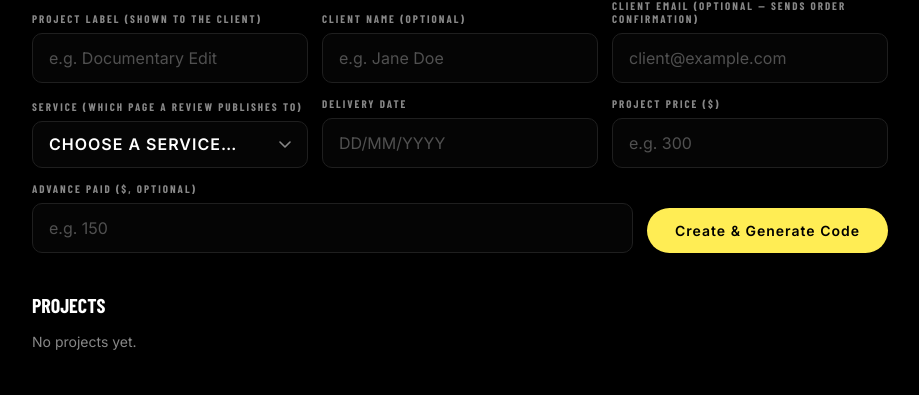
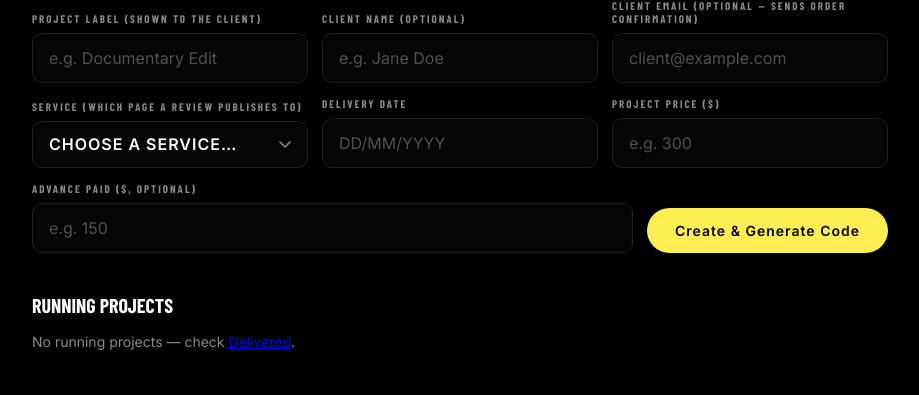
Before and after one commit to byariyankhan/ariyankhan, a PHP site: page /admin/index.php in a window 1280 px wide. Shown: the part 223-618 px from the top of the page, without its empty margins (180-1099 px from the left). Run offline with PHP 8.4, Linux system fonts and the light colour scheme; the visitor is signed in with stand-in values (Sample User, id 1); some libraries are stand-ins or nearby versions; some web fonts are replaced.

Commit message:
Move Delivered projects off the main list, rename it Running Projects
Once a project hits Delivered it now only shows on the Delivered page
(orders.php) instead of lingering in the main list too — this page is
for what's still active.

Co-Authored-By: Claude Sonnet 5 <noreply@anthropic.com>

```diff
--- a/admin/index.php
+++ b/admin/index.php
@@ -188,7 +188,11 @@ if ($_SERVER['REQUEST_METHOD'] === 'POST') {
 }
 
 $notice = isset($_GET['notice']) ? (string) $_GET['notice'] : '';
-$projects = $db->query('SELECT * FROM projects ORDER BY created_at DESC')->fetchAll(PDO::FETCH_ASSOC);
+// Delivered projects move to the Delivered page (orders.php) instead of
+// staying here, so this list is just what's still actively running.
+$stmt = $db->prepare('SELECT * FROM projects WHERE stage < :max_stage ORDER BY created_at DESC');
+$stmt->execute(['max_stage' => TRACKER_MAX_STAGE]);
+$projects = $stmt->fetchAll(PDO::FETCH_ASSOC);
 ?>
 <!doctype html>
 <html lang="en-US">
@@ -264,9 +268,9 @@ $projects = $db->query('SELECT * FROM projects ORDER BY created_at DESC')->fetch
   </div>
 
   <div class="tracker-admin-section">
-    <h2>Projects</h2>
+    <h2>Running Projects</h2>
     <?php if (!$projects): ?>
-      <p class="tracker-muted">No projects yet.</p>
+      <p class="tracker-muted">No running projects — check <a href="orders.php">Delivered</a>.</p>
     <?php else: ?>
       <div class="tracker-project-list">
         <?php foreach ($projects as $project): ?>
```
